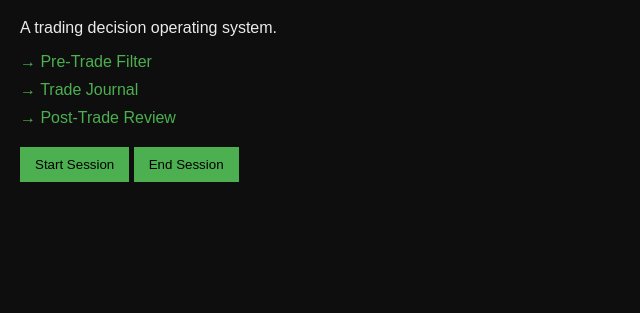
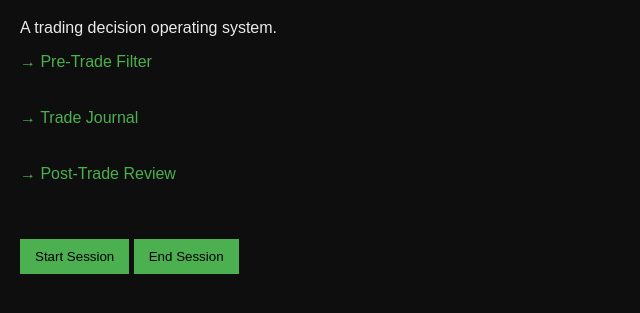
Before and after one commit to labaranabdulrahman60-lang/TradeOS, a plain HTML site: page index.html in a window 1280 px wide. Shown: the part 81-394 px from the top of the page, without its empty margins (0-640 px from the left). Drawn offline with Linux system fonts and the light colour scheme.

Commit message:
Update index.html

```diff
--- a/index.html
+++ b/index.html
@@ -4,13 +4,14 @@
   <title>TradeOS V1</title>
   <link rel="stylesheet" href="css/style.css">
 </head>
+
 <body>
   <h1>TradeOS</h1>
   <p>A trading decision operating system.</p>
 
-  <a href="pretrade.html">→ Pre-Trade Filter</a>
-  <a href="journal.html">→ Trade Journal</a>
-  <a href="review.html">→ Post-Trade Review</a>
+  <a href="pretrade.html">→ Pre-Trade Filter</a><br>
+  <a href="journal.html">→ Trade Journal</a><br>
+  <a href="review.html">→ Post-Trade Review</a><br><br>
 
   <button onclick="startSession()">Start Session</button>
   <button onclick="endSession()">End Session</button>
```
